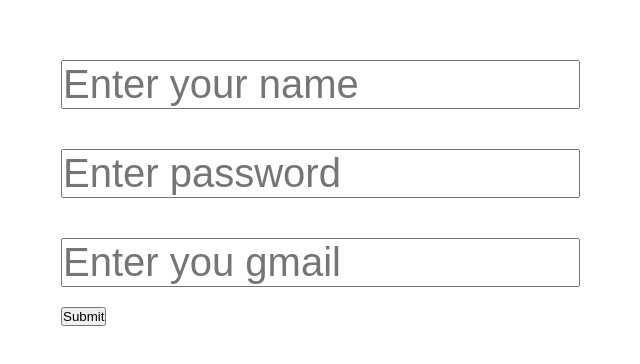
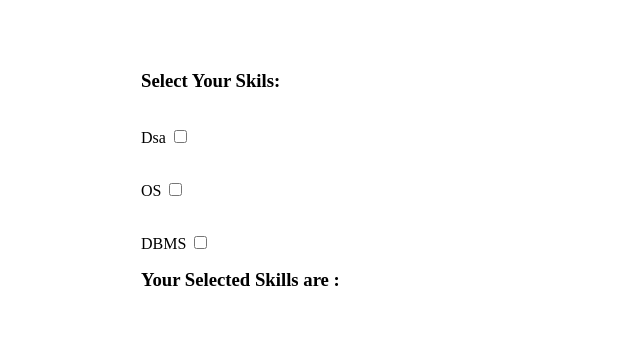
Before and after one commit to xsparsh1/React, a React (Vite) app: page / in a window 1280 px wide. Shown: the part 130-494 px from the top of the page, without its empty margins (459-1099 px from the left). Built offline with nearby package versions, Linux system fonts and the light colour scheme.

Commit message:
handling checkbox using react state

```diff
--- a/src/App.jsx
+++ b/src/App.jsx
@@ -1,4 +1,5 @@
 import CC from "./practice/ControlledComp/CC";
+import Checkbox from "./practice/InputFeild/Checkbox";
 import GetInput from "./practice/InputFeild/GetInput";
 import LoadBaseInfo from "./practice/MountFilesProps/LoadBaseInfo";
 import LoadProps from "./practice/MountFilesProps/LoadProps";
@@ -9,7 +10,8 @@ function App(){
         {/* <LoadBaseInfo/> */}
         {/* <LoadProps/> */}
         {/* <GetInput/> */}
-        <CC/>
+        {/* <CC/> */}
+        <Checkbox/>
   </div>
   );
 }
--- /dev/null
+++ b/src/practice/InputFeild/Checkbox.css
@@ -0,0 +1,8 @@
+.div{
+    position: absolute;
+    top:200px;
+    left:600px;
+}
+label{
+    margin-right: 08px;
+}
--- /dev/null
+++ b/src/practice/InputFeild/Checkbox.jsx
@@ -0,0 +1,41 @@
+import "./Checkbox.css";
+import {useState} from "react";
+
+function Checkbox(){
+
+    const [skills,setSkills]=useState([]);      //State to manage checkbox
+
+    const handlechange=(e)=>{
+        const value=e.target.value;
+        const check=e.target.checked;            //on when checkbox is checked otherwise false;
+        if(check){
+            setSkills([...skills,value]);
+        }
+        else{
+            setSkills(skills.filter((item)=>
+                item!=value
+            ));
+        }
+    }
+
+    return (
+        <div className="div">
+            <h3>Select Your Skils:</h3>
+            <br/>
+            <label htmlFor="cb1">Dsa</label>
+            <input type="checkbox" id="cb1" value="dsa" onChange={handlechange}/>
+
+            <br/>
+            <label htmlFor="cb12">OS</label>
+            <input type="checkbox" id="cb12" value="os" onChange={handlechange}/>
+
+            <br/>
+            <label htmlFor="cb13">DBMS</label>
+            <input type="checkbox" id="cb13" value="dbms" onChange={handlechange}/>
+
+            <h3>Your Selected Skills are : {skills.join(", ")}</h3>   {/*Display skills element using ", " after each element. */}
+
+        </div>
+    )
+}
+export default Checkbox;
```
